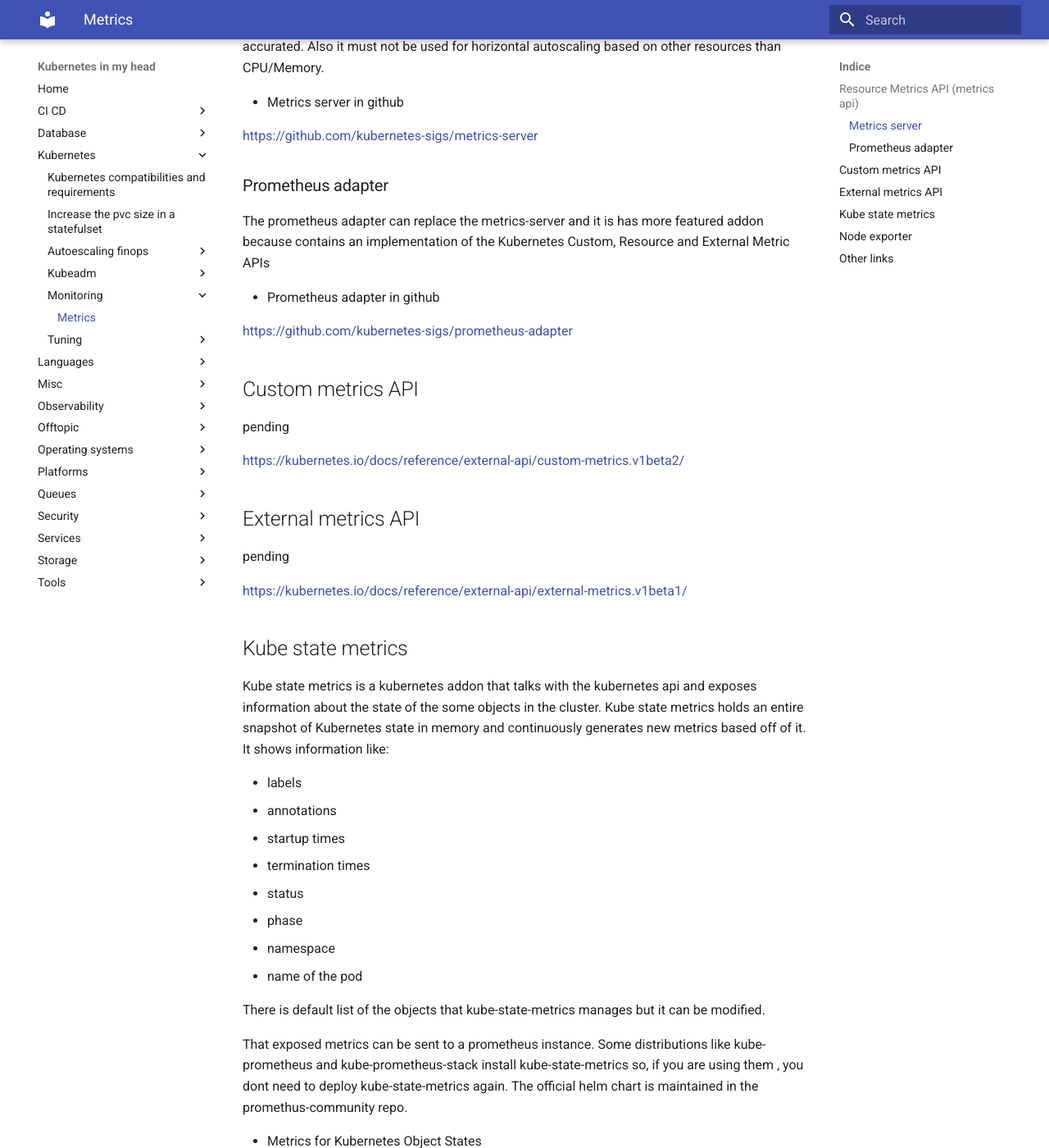
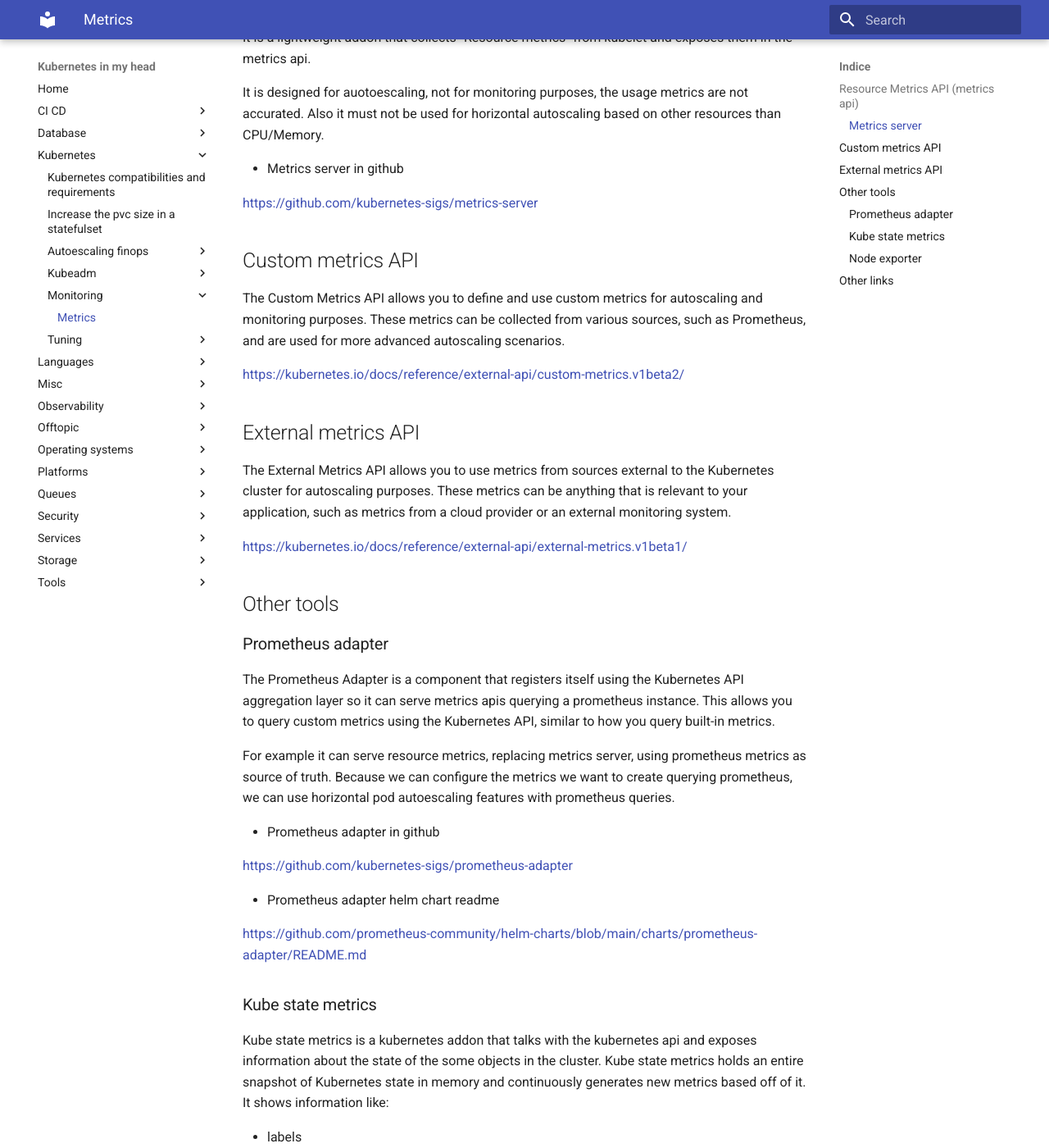
Before and after one commit to jorgelon/kubernetesinmyhead.net, an MkDocs documentation site: the page built from docs/kubernetes/monitoring/metrics.md, in a window 1280 px wide and 1400 px high, scrolled down 1291 px. Shown: the whole window at 82% size. Built offline with MkDocs 1.6.1 and Material for MkDocs 9.7.7, drawn with Linux system fonts in a browser that asks for light colours; some of the changed text lies outside the part shown.

Commit message:
better info about metrics

````diff
--- a/docs/kubernetes/monitoring/metrics.md
+++ b/docs/kubernetes/monitoring/metrics.md
@@ -1,12 +1,17 @@
 # Metrics
+
+{{ if .Values.rules.resource }}
+  kubectl get --raw /apis/metrics.k8s.io/v1beta1
+{{- end }}
+  kubectl get --raw /apis/custom.metrics.k8s.io/v1beta1
+{{ if .Values.rules.external }}
+  kubectl get --raw /apis/external.metrics.k8s.io/v1beta1
 
 There are 3 ways to get kubernetes metrics:
 
 - The resource metrics api
 - The custom metrics api
 - The external metrics api
-
-Kube state metrics and node exporter can provide more kubernetes metrics. Also, every application can provide its own metrics.
 
 ## Resource Metrics API (metrics api)
 
@@ -22,9 +27,13 @@ The metrics are collected from kubelet and published under /apis/metrics.k8s.io/
 For example we can get those metrics this way
 
 ```shell
-# pending using raw
 kubectl get NodeMetrics # /apis/metrics.k8s.io/v1beta1/nodes?limit=500
+kubectl get --raw /apis/metrics.k8s.io/v1beta1/nodes | jq -r
+```
+
+```shell
 kubectl get PodMetrics -A # /apis/metrics.k8s.io/v1beta1/pods?limit=500
+kubectl get --raw /apis/metrics.k8s.io/v1beta1/pods | jq -r
 ```
 
 We can get who is providing that metrics with
@@ -51,27 +60,36 @@ It is designed for auotoescaling, not for monitoring purposes, the usage metrics
 
 <https://github.com/kubernetes-sigs/metrics-server>
 
+## Custom metrics API
+
+The Custom Metrics API allows you to define and use custom metrics for autoscaling and monitoring purposes. These metrics can be collected from various sources, such as Prometheus, and are used for more advanced autoscaling scenarios.
+
+<https://kubernetes.io/docs/reference/external-api/custom-metrics.v1beta2/>
+
+## External metrics API
+
+The External Metrics API allows you to use metrics from sources external to the Kubernetes cluster for autoscaling purposes. These metrics can be anything that is relevant to your application, such as metrics from a cloud provider or an external monitoring system.
+
+<https://kubernetes.io/docs/reference/external-api/external-metrics.v1beta1/>
+
+## Other tools
+
 ### Prometheus adapter
 
-The prometheus adapter can replace the metrics-server and it is has more featured addon because contains an implementation of the Kubernetes Custom, Resource and External Metric APIs
+The Prometheus Adapter is a component that registers itself using the Kubernetes API aggregation layer so it can serve metrics apis querying a prometheus instance. This allows you to query custom metrics using the Kubernetes API, similar to how you query built-in metrics.
+
+For example it can serve resource metrics, replacing metrics server, using prometheus metrics as source of truth.
+Because we can configure the metrics we want to create querying prometheus, we can use horizontal pod autoescaling features with prometheus queries.
 
 - Prometheus adapter in github
 
 <https://github.com/kubernetes-sigs/prometheus-adapter>
 
-## Custom metrics API
+- Prometheus adapter helm chart readme
 
-pending
+<https://github.com/prometheus-community/helm-charts/blob/main/charts/prometheus-adapter/README.md>
 
-<https://kubernetes.io/docs/reference/external-api/custom-metrics.v1beta2/>
-
-## External metrics API
-
-pending
-
-<https://kubernetes.io/docs/reference/external-api/external-metrics.v1beta1/>
-
-## Kube state metrics
+### Kube state metrics
 
 Kube state metrics is a kubernetes addon that talks with the kubernetes api and exposes information about the state of the some objects in the cluster. Kube state metrics holds an entire snapshot of Kubernetes state in memory and continuously generates new metrics based off of it. It shows information like:
 
@@ -96,7 +114,7 @@ That exposed metrics can be sent to a prometheus instance. Some distributions li
 
 <https://github.com/kubernetes/kube-state-metrics>
 
-## Node exporter
+### Node exporter
 
 pending
 <https://github.com/prometheus/node_exporter>
@@ -107,6 +125,10 @@ pending
 - Kubernetes metrics API type definitions and clients
 
 <https://github.com/kubernetes/metrics>
+
+- Kubernetes api aggregation layer
+
+<https://github.com/kubernetes-sigs/apiserver-builder-alpha/blob/master/docs/concepts/aggregation.md>
 
 - Instrumentation
 
````
